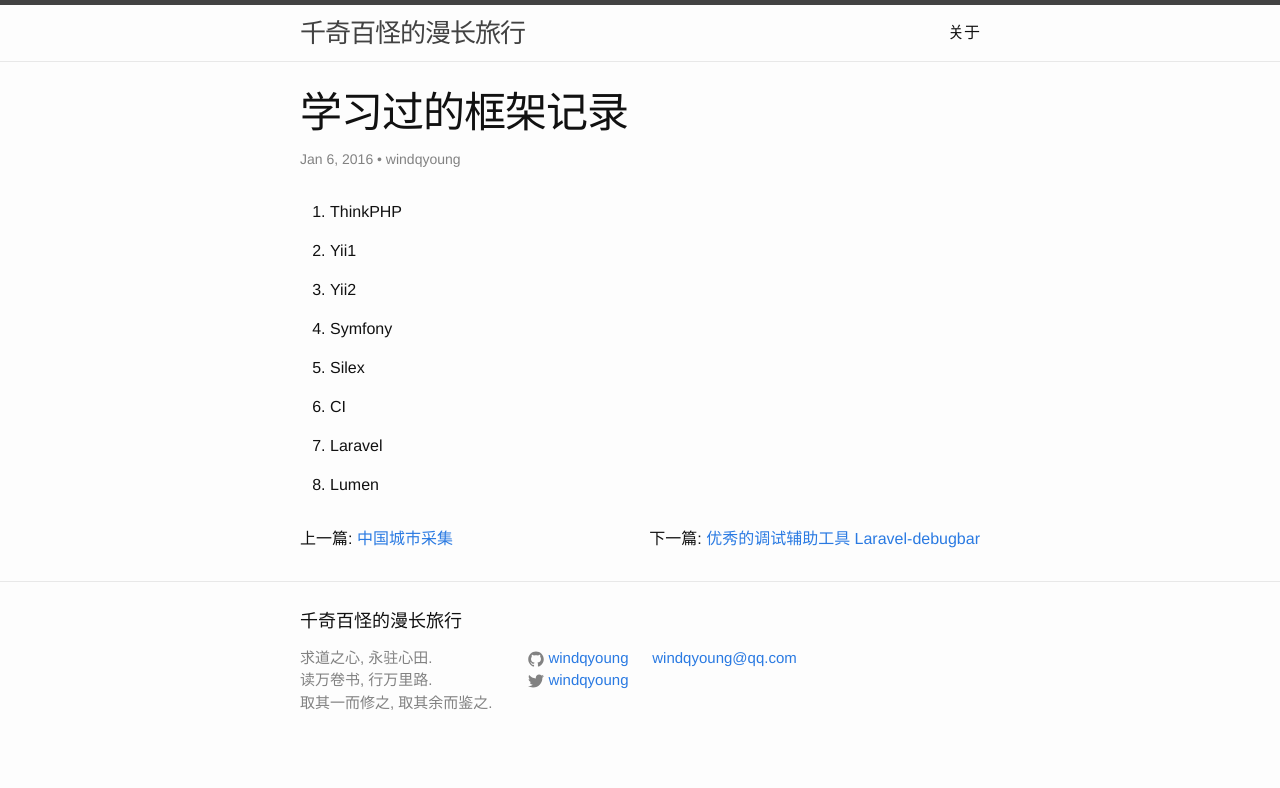
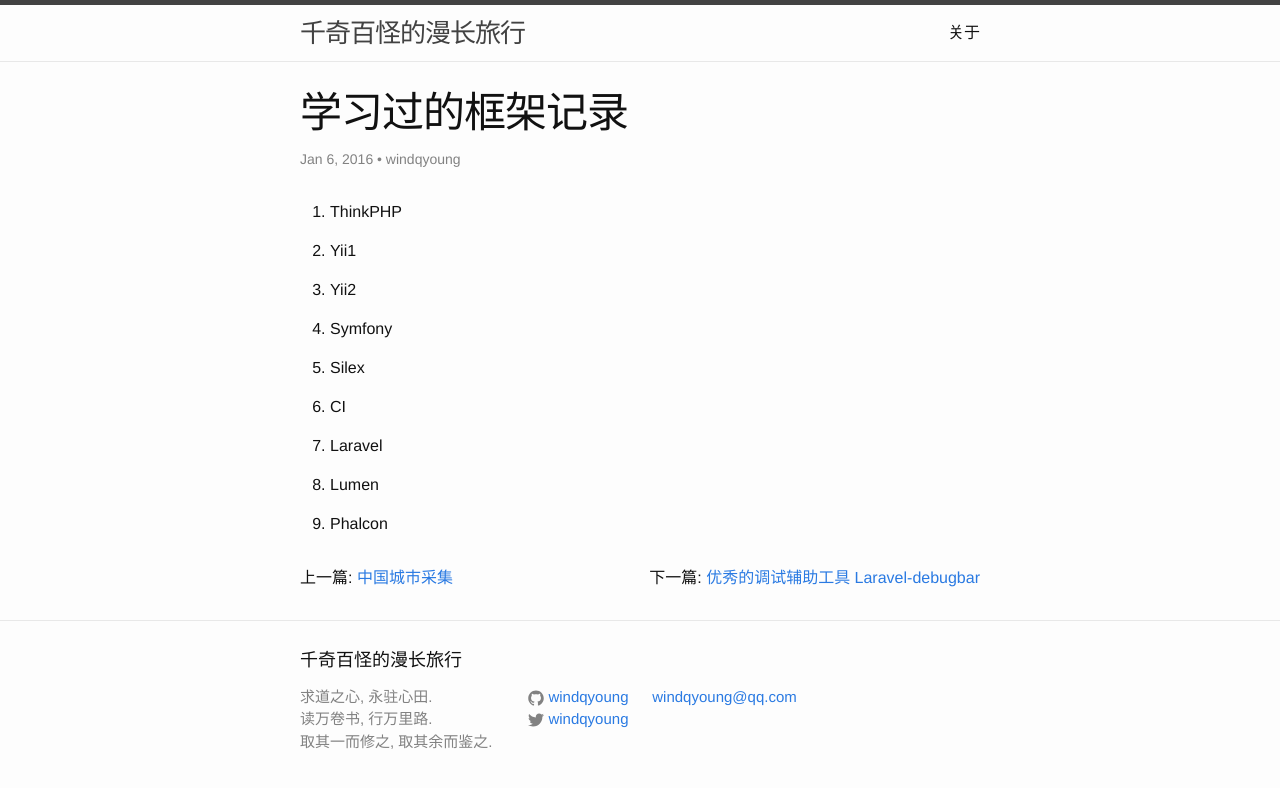
Before and after one commit to windqyoung/windqyoung.github.io, a Jekyll site: the page built from _posts/2016-01-06-framework-I-learned.md, in a window 1280 px wide. Shown: the top 788 px of the page. Built offline with Jekyll 4.4.1, drawn with Linux system fonts in a browser that asks for light colours; nearby versions of some CDN libraries; comment, search, counter and statistics services are not loaded.

Commit message:
add phalcon framework

```diff
--- a/_data/frameworks.yml
+++ b/_data/frameworks.yml
@@ -7,3 +7,4 @@
 - CI
 - Laravel
 - Lumen
+- Phalcon
```
